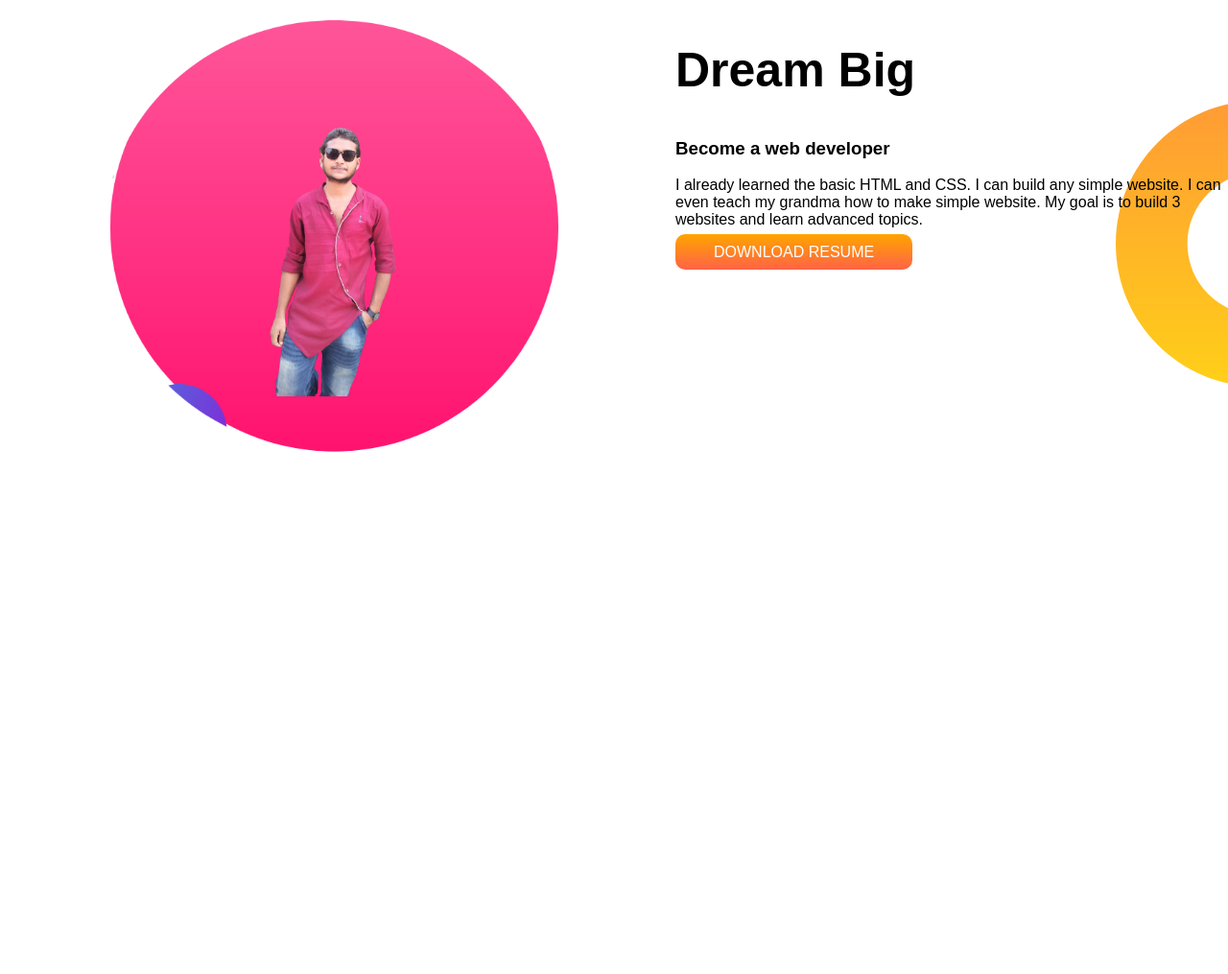
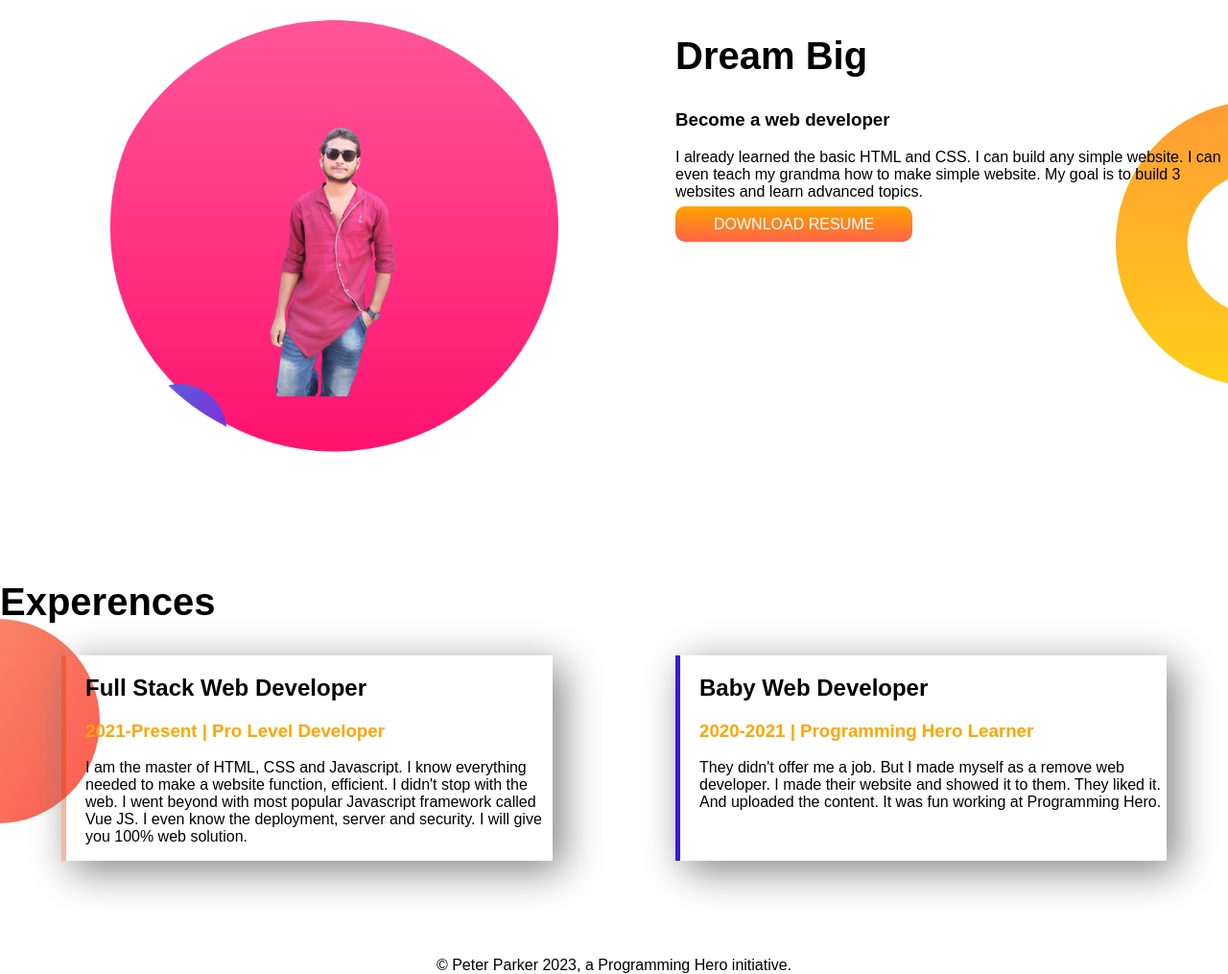
Before and after one commit to AminulIslamorange/devloper-portfolio, a plain HTML site: page index.html in a window 1280 px wide. Shown: the part 616-1631 px from the top of the page at 96% size. Before the commit the page ends 1221 px from the top, so only its background shows below. Drawn offline with Linux system fonts and the light colour scheme; a web font is replaced by a local one.

Commit message:
my last commit

```diff
--- a/index.html
+++ b/index.html
@@ -14,7 +14,7 @@
 </head>
 
 <body>
-    <section class="top-banner">
+    <section class="top-banner flexible-container">
         <div class="half-width">
             <h1>Welcome To</h1>
             <h1><span class="a">Aminul Islam</span> world!</h1>
@@ -33,7 +33,7 @@
         <div class="half-width"><img src="images/A.png" alt=""></div>
 
     </section>
-    <section class="dream-big">
+    <section class="dream-big flexible-container">
         <div class="half-width">
             <img src="images/b.png" alt="">
         </div>
@@ -47,6 +47,32 @@
         </div>
 
     </section>
+    <section class="experence-area">
+        <h1>Experences</h1>
+        <div class="flexible-container">
+            <div id="full-stack-web-devloper" class="exprence-item">
+                <h2>Full Stack Web Developer</h2>
+                <h3 class="a">2021-Present | Pro Level Developer</h3>
+                <p>I am the master of HTML, CSS and Javascript. I know everything needed to make a website function,
+                    efficient. I didn't stop with the web. I went beyond with most popular Javascript framework called
+                    Vue
+                    JS. I even know the deployment, server and security. I will give you 100% web solution.</p>
+
+            </div>
+
+
+            <div id="baby-web-devloper" class="exprence-item">
+                <h2>Baby Web Developer</h2>
+                <h3 class="a">2020-2021 | Programming Hero Learner</h3>
+                <p>They didn't offer me a job. But I made myself as a remove web developer. I made their website and
+                    showed
+                    it to them. They liked it. And uploaded the content. It was fun working at Programming Hero.</p>
+
+            </div>
+        </div>
+
+    </section>
 </body>
+<footer>© Peter Parker 2023, a Programming Hero initiative.</footer>
 
 </html>
--- a/style.css
+++ b/style.css
@@ -8,13 +8,17 @@ h1 {
     font-size: 50px;
 }
 
+h1 {
+    font-size: 40px;
+}
+
 
 
 .a {
-    color: crimson;
+    color: orange;
 }
 
-section {
+.flexible-container {
     display: flex;
     margin-bottom: 100px;
 }
@@ -47,3 +51,29 @@ section {
     background-repeat: no-repeat;
     background-position: right;
 }
+
+.experence-area {
+    background-image: url(images/exp-bg.png);
+    background-repeat: no-repeat;
+    background-position: left;
+}
+
+.exprence-item {
+    width: 45%;
+    margin-left: 5%;
+    margin-right: 5%;
+    padding-left: 20px;
+    box-shadow: 10px 10px 40px gray;
+}
+
+#full-stack-web-devloper {
+    border-left: 5px solid rgba(211, 56, 9, 0.356);
+}
+
+#baby-web-devloper {
+    border-left: 5px solid rgba(43, 6, 209, 0.918);
+}
+
+footer {
+    text-align: center;
+}
```
